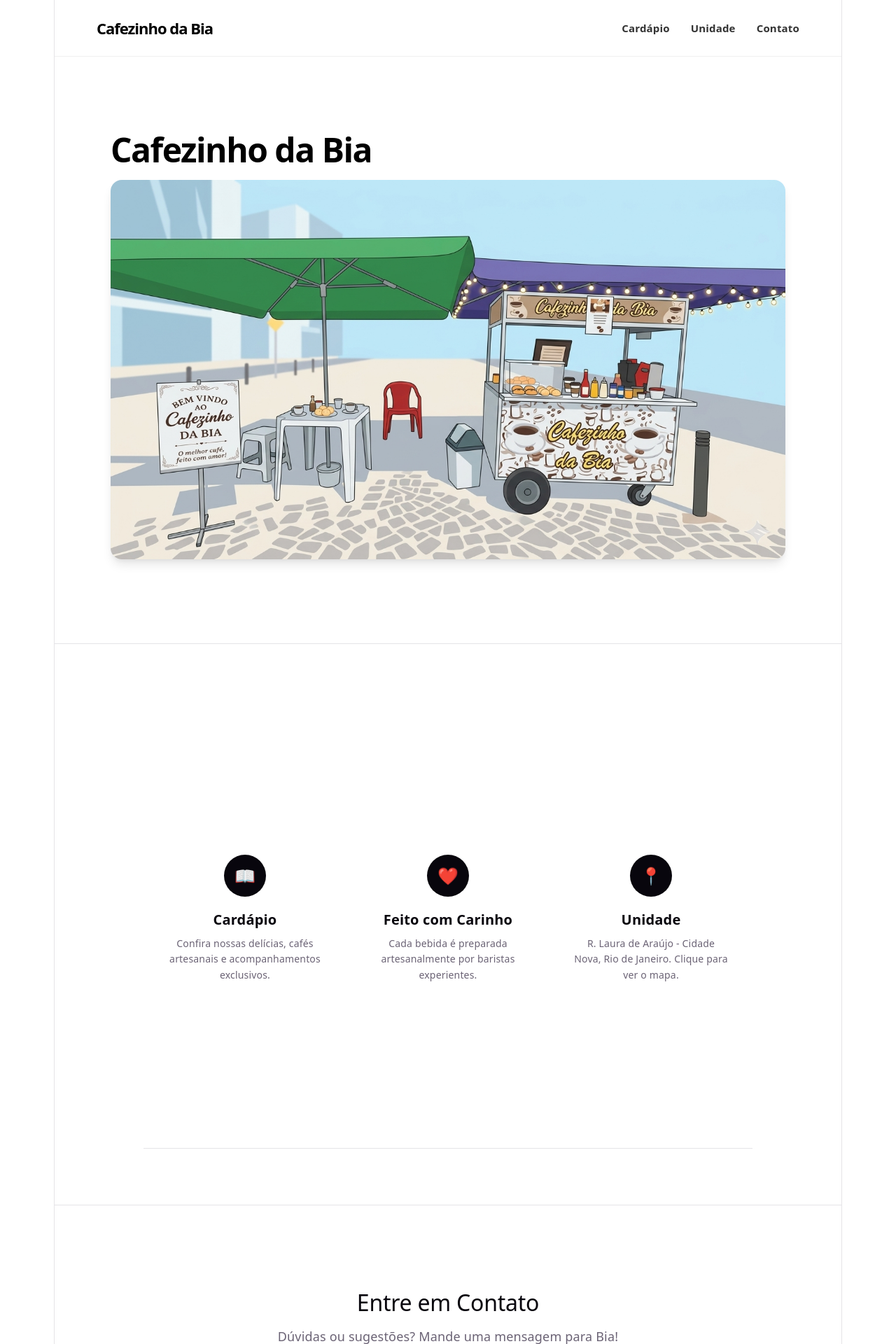
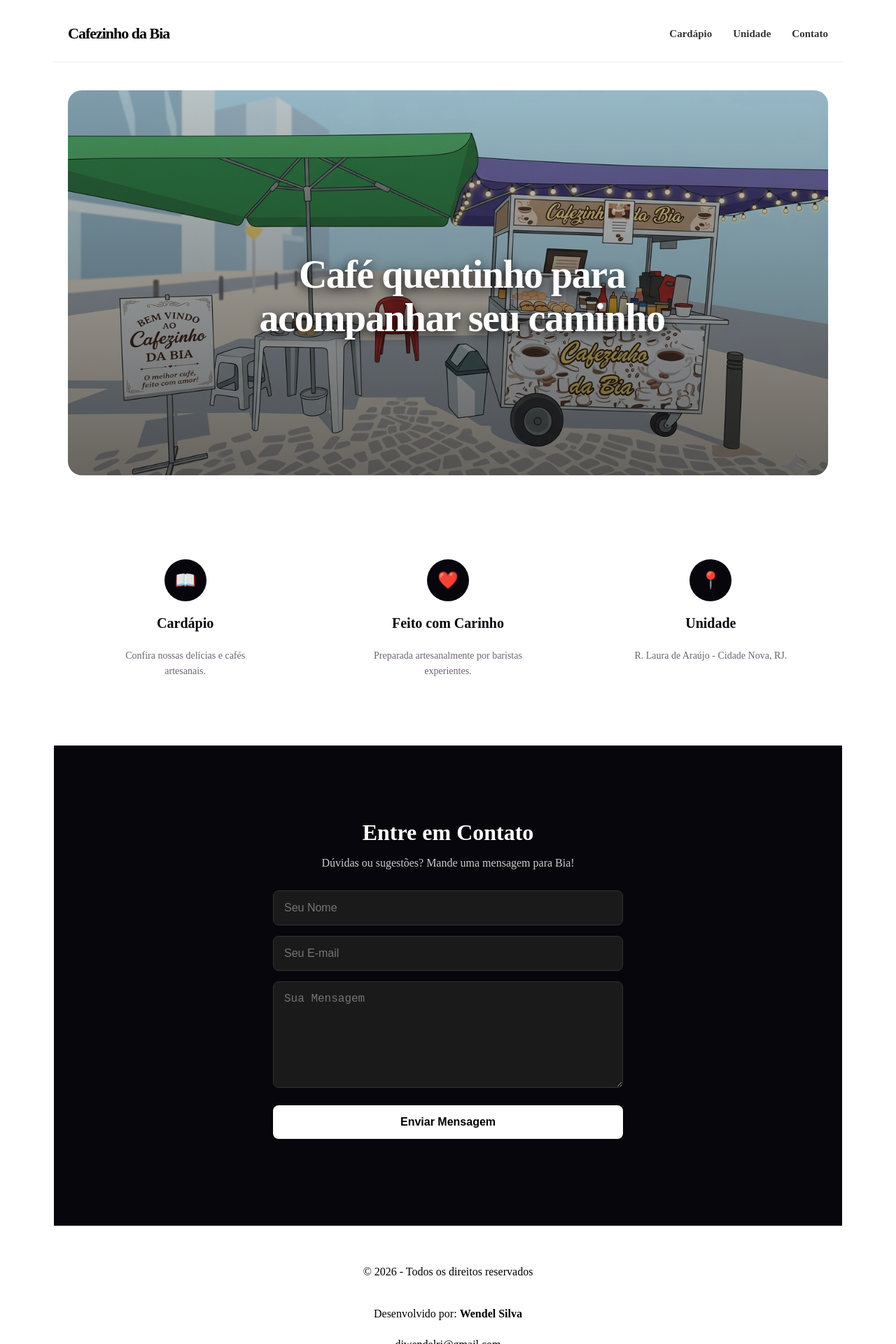
Before and after one commit to djwendelsilva/meu-projeto-cafe, a React (Vite) app: page / in a window 1280 px wide. Shown: the top 1920 px of the page at 70% size. Built offline with nearby package versions, Linux system fonts and the light colour scheme.

Commit message:
style: alinhamento 1126px, novo título hero e seção contato dark

```diff
--- a/src/components/Features.jsx
+++ b/src/components/Features.jsx
@@ -1,53 +1,55 @@
 import React from 'react';
 
 const Features = () => {
-  const mapaLink = "https://google.com";
+  const mapaLink = "https://goo.gl";
 
   return (
     <section style={sectionStyle}>
       <div style={gridStyle}>
-
-        {/* Item 1 - Cardápio */}
         <div style={itemStyle}>
           <div style={iconCircleStyle}>📖</div>
           <h3 style={titleStyle}>Cardápio</h3>
-          <p style={descStyle}>Confira nossas delícias, cafés artesanais e acompanhamentos exclusivos.</p>
+          <p style={descStyle}>Confira nossas delícias e cafés artesanais.</p>
         </div>
-
-        {/* Item 2 - Carinho */}
         <div style={itemStyle}>
           <div style={iconCircleStyle}>❤️</div>
           <h3 style={titleStyle}>Feito com Carinho</h3>
-          <p style={descStyle}>Cada bebida é preparada artesanalmente por baristas experientes.</p>
+          <p style={descStyle}>Preparada artesanalmente por baristas experientes.</p>
         </div>
-
-        {/* Item 3 - Unidade com link do Maps RJ */}
         <div style={itemStyle}>
           <div style={iconCircleStyle}>📍</div>
-          <a
-            href={mapaLink}
-            target="_blank"
-            rel="noopener noreferrer"
-            style={linkTitleStyle}
-            onMouseOver={(e) => e.target.style.color = 'var(--accent)'}
-            onMouseOut={(e) => e.target.style.color = '#08060d'}
-          >
-            Unidade
-          </a>
-          <p style={descStyle}>R. Laura de Araújo - Cidade Nova, Rio de Janeiro. Clique para ver o mapa.</p>
+          <a href={mapaLink} target="_blank" rel="noopener noreferrer" style={linkTitleStyle}>Unidade</a>
+          <p style={descStyle}>R. Laura de Araújo - Cidade Nova, RJ.</p>
         </div>
-
       </div>
     </section>
   );
 };
 
-const sectionStyle = { padding: '80px 20px', background: '#ffffff' };
-const gridStyle = { display: 'flex', justifyContent: 'center', gap: '40px', maxWidth: '1100px', margin: '0 auto', flexWrap: 'wrap' };
+const sectionStyle = {
+  width: '100%',
+  display: 'flex',
+  justifyContent: 'center',
+  padding: '80px 0',
+  background: '#ffffff'
+};
+
+const gridStyle = {
+  width: '100%',
+  maxWidth: '1126px', // LARGURA PADRÃO
+  padding: '0 20px',    // PADDING PADRÃO
+  display: 'flex',
+  justifyContent: 'center',
+  gap: '40px',
+  flexWrap: 'wrap',
+  boxSizing: 'border-box'
+};
+
+// ... (mantenha os outros estilos auxiliares iconCircleStyle, titleStyle, etc. que já tínhamos)
 const itemStyle = { flex: '1', minWidth: '250px', display: 'flex', flexDirection: 'column', alignItems: 'center', textAlign: 'center' };
 const iconCircleStyle = { width: '60px', height: '60px', backgroundColor: '#08060d', borderRadius: '50%', display: 'flex', alignItems: 'center', justifyContent: 'center', fontSize: '24px', marginBottom: '20px', color: '#fff' };
 const titleStyle = { fontSize: '20px', fontWeight: '700', color: '#08060d', margin: '0 0 10px 0' };
-const linkTitleStyle = { ...titleStyle, textDecoration: 'none', display: 'block', cursor: 'pointer', transition: 'color 0.3s' };
+const linkTitleStyle = { ...titleStyle, textDecoration: 'none', display: 'block', cursor: 'pointer' };
 const descStyle = { fontSize: '14px', color: '#6b6375', lineHeight: '1.6', maxWidth: '220px' };
 
 export default Features;
--- a/src/components/Footer.jsx
+++ b/src/components/Footer.jsx
@@ -4,13 +4,9 @@ const Footer = () => {
   return (
     <footer style={footerStyle}>
       <div style={containerStyle}>
-        <p style={copyStyle}>
-          © 2026 - Todos os direitos reservados
-        </p>
-        <p style={devStyle}>
-          Desenvolvido por: <strong>Wendel Silva</strong>
-        </p>
-        <a href="mailto:djwendelrj@gmail.com" style={emailStyle}>
+        <p>© 2026 - Todos os direitos reservados</p>
+        <p>Desenvolvido por: <strong>Wendel Silva</strong></p>
+        <a href="mailto:djwendelrj@gmail.com" style={{color: 'var(--accent)', textDecoration: 'none'}}>
           djwendelrj@gmail.com
         </a>
       </div>
@@ -18,43 +14,24 @@ const Footer = () => {
   );
 };
 
-// --- ESTILOS ---
 const footerStyle = {
   width: '100%',
-  padding: '40px 0',
-  backgroundColor: '#ffffff',
   borderTop: '1px solid #f0f0f0',
-  marginTop: 'auto' // Garante que ele fique no final se a página for curta
+  display: 'flex',
+  justifyContent: 'center',
+  padding: '40px 0'
 };
 
 const containerStyle = {
-  maxWidth: '1100px',
-  margin: '0 auto',
+  width: '100%',
+  maxWidth: '1126px', // LARGURA PADRÃO
+  padding: '0 20px',    // PADDING PADRÃO
   display: 'flex',
   flexDirection: 'column',
   alignItems: 'center',
   gap: '10px',
-  textAlign: 'center'
-};
-
-const copyStyle = {
-  fontSize: '14px',
-  color: '#999',
-  margin: 0
-};
-
-const devStyle = {
-  fontSize: '16px',
-  color: '#333',
-  margin: 0
-};
-
-const emailStyle = {
-  fontSize: '14px',
-  color: 'var(--accent)', // Usa a cor roxa que definimos no CSS
-  textDecoration: 'none',
-  fontWeight: '500',
-  transition: 'opacity 0.3s'
+  textAlign: 'center',
+  boxSizing: 'border-box'
 };
 
 export default Footer;
--- a/src/components/Navbar.jsx
+++ b/src/components/Navbar.jsx
@@ -4,28 +4,39 @@ import { HashLink as Link } from 'react-router-hash-link';
 const Navbar = () => {
   return (
     <nav style={navStyle}>
+      {/* Container interno para limitar a largura igual aos outros componentes */}
+      <div style={innerNavStyle}>
         <div style={logoStyle}>Cafezinho da Bia</div>
-
         <ul style={ulStyle}>
           <li><Link smooth to="#features" style={linkStyle}>Cardápio</Link></li>
           <li><Link smooth to="#features" style={linkStyle}>Unidade</Link></li>
           <li><Link smooth to="#contact" style={linkStyle}>Contato</Link></li>
         </ul>
+      </div>
     </nav>
   );
 };
 
 const navStyle = {
+  width: '100%',
+  background: '#ffffff',
+  borderBottom: '1px solid #f0f0f0',
+  position: 'sticky',
+  top: 0,
+  zIndex: 1000,
+  display: 'flex',
+  justifyContent: 'center' // Centraliza o container interno
+};
+
+const innerNavStyle = {
+  width: '100%',
+  maxWidth: '1126px', // LARGURA PADRÃO
+  height: '80px',
   display: 'flex',
   justifyContent: 'space-between',
   alignItems: 'center',
-  padding: '0 60px',
-  background: '#ffffff',
-  height: '80px',
-  borderBottom: '1px solid #f0f0f0',
-  position: 'sticky',
-  top: 0,
-  zIndex: 1000
+  padding: '0 20px', // PADDING PADRÃO
+  boxSizing: 'border-box'
 };
 
 const logoStyle = { fontSize: '22px', fontWeight: '800', color: '#000000', letterSpacing: '-1px' };
--- a/src/index.css
+++ b/src/index.css
@@ -1,128 +1,8 @@
-:root {
-  /* Configuração para rolagem suave ao clicar nos links da Navbar */
-  scroll-behavior: smooth;
-
-  --text: #6b6375;
-  --text-h: #08060d;
-  --bg: #fff;
-  --border: #e5e4e7;
-  --code-bg: #f4f3ec;
-  --accent: #aa3bff;
-  --accent-bg: rgba(170, 59, 255, 0.1);
-  --accent-border: rgba(170, 59, 255, 0.5);
-  --social-bg: rgba(244, 243, 236, 0.5);
-  --shadow:
-    rgba(0, 0, 0, 0.1) 0 10px 15px -3px, rgba(0, 0, 0, 0.05) 0 4px 6px -2px;
-
-  --sans: system-ui, 'Segoe UI', Roboto, sans-serif;
-  --heading: system-ui, 'Segoe UI', Roboto, sans-serif;
-  --mono: ui-monospace, Consolas, monospace;
-
-  font: 18px/145% var(--sans);
-  letter-spacing: 0.18px;
-  color-scheme: light dark;
-  color: var(--text);
-  background: var(--bg);
-  font-synthesis: none;
-  text-rendering: optimizeLegibility;
-  -webkit-font-smoothing: antialiased;
-  -moz-osx-font-smoothing: grayscale;
-
-  @media (max-width: 1024px) {
-    font-size: 16px;
-  }
-}
-
-@media (prefers-color-scheme: dark) {
-  :root {
-    --text: #9ca3af;
-    --text-h: #f3f4f6;
-    --bg: #16171d;
-    --border: #2e303a;
-    --code-bg: #1f2028;
-    --accent: #c084fc;
-    --accent-bg: rgba(192, 132, 252, 0.15);
-    --accent-border: rgba(192, 132, 252, 0.5);
-    --social-bg: rgba(47, 48, 58, 0.5);
-    --shadow:
-      rgba(0, 0, 0, 0.4) 0 10px 15px -3px, rgba(0, 0, 0, 0.25) 0 4px 6px -2px;
-  }
-
-  #social .button-icon {
-    filter: invert(1) brightness(2);
-  }
-}
-
-body {
-  margin: 0;
-}
-
 #root {
   width: 1126px;
-  max-width: 100%;
-  margin: 0 auto;
-  text-align: center;
-  border-inline: 1px solid var(--border);
-  min-height: 100svh;
+  max-width: 90%; /* Garante que não quebre no celular */
+  margin: 0 auto;  /* Centraliza na tela */
   display: flex;
   flex-direction: column;
   box-sizing: border-box;
 }
-
-/* Estilização para as seções da One-Page */
-section {
-  padding: 80px 20px; /* Dá respiro entre Home e Contato */
-  min-height: 60vh;    /* Garante que a seção ocupe um bom espaço na tela */
-  display: flex;
-  flex-direction: column;
-  align-items: center;
-  justify-content: center;
-  border-bottom: 1px solid var(--border);
-}
-
-h1,
-h2 {
-  font-family: var(--heading);
-  font-weight: 500;
-  color: var(--text-h);
-}
-
-h1 {
-  font-size: 56px;
-  letter-spacing: -1.68px;
-  margin: 32px 0;
-  @media (max-width: 1024px) {
-    font-size: 36px;
-    margin: 20px 0;
-  }
-}
-
-h2 {
-  font-size: 32px; /* Aumentei um pouco para destacar as seções */
-  line-height: 118%;
-  letter-spacing: -0.24px;
-  margin: 0 0 16px;
-  @media (max-width: 1024px) {
-    font-size: 24px;
-  }
-}
-
-p {
-  margin: 0 0 16px;
-  max-width: 600px; /* Evita que o texto fique largo demais em telas grandes */
-}
-
-code,
-.counter {
-  font-family: var(--mono);
-  display: inline-flex;
-  border-radius: 4px;
-  color: var(--text-h);
-}
-
-code {
-  font-size: 15px;
-  line-height: 135%;
-  padding: 4px 8px;
-  background: var(--code-bg);
-}
--- a/src/pages/Contact.jsx
+++ b/src/pages/Contact.jsx
@@ -1,43 +1,27 @@
 import { useState } from 'react';
 
 const Contact = () => {
-  // Estados para o formulário
   const [formData, setFormData] = useState({ name: '', email: '', message: '' });
   const [status, setStatus] = useState('');
 
   const handleSubmit = (e) => {
     e.preventDefault();
-
-    // Validação Básica (Requisito 3)
     if (!formData.name || !formData.email || !formData.message) {
       setStatus('error');
       return;
     }
-
-    // Simulação de Envio bem-sucedido
-    console.log("Dados capturados:", formData);
     setStatus('success');
-
-    // Limpa o formulário e o status de erro após sucesso
     setFormData({ name: '', email: '', message: '' });
-    setTimeout(() => setStatus(''), 5000); // Remove a mensagem de sucesso após 5 segundos
+    setTimeout(() => setStatus(''), 5000);
   };
 
   return (
-    <div style={{
-      padding: '40px 20px',
-      maxWidth: '500px',
-      margin: '0 auto',
-      textAlign: 'center'
-    }}>
-      <h2>Entre em Contato</h2>
-      <p style={{ marginBottom: '24px' }}>Dúvidas ou sugestões? Mande uma mensagem para Bia!</p>
+    <div style={sectionStyle}>
+      <div style={containerStyle}>
+        <h2 style={{ color: '#fff', fontSize: '32px', marginBottom: '10px' }}>Entre em Contato</h2>
+        <p style={{ color: '#ccc', marginBottom: '30px' }}>Dúvidas ou sugestões? Mande uma mensagem para Bia!</p>
 
-      <form onSubmit={handleSubmit} style={{
-        display: 'flex',
-        flexDirection: 'column',
-        gap: '12px'
-      }}>
+        <form onSubmit={handleSubmit} style={formStyle}>
           <input
             style={inputStyle}
             type="text"
@@ -58,53 +42,66 @@ const Contact = () => {
             value={formData.message}
             onChange={(e) => setFormData({...formData, message: e.target.value})}
           />
-        <button
-          type="submit"
-          style={{
-            background: 'var(--accent)',
-            color: 'white',
-            border: 'none',
-            padding: '12px',
-            borderRadius: '6px',
-            cursor: 'pointer',
-            fontWeight: 'bold',
-            fontSize: '16px',
-            marginTop: '8px',
-            transition: 'opacity 0.3s'
-          }}
-          onMouseOver={(e) => e.target.style.opacity = '0.9'}
-          onMouseOut={(e) => e.target.style.opacity = '1'}
-        >
+          <button type="submit" style={buttonStyle}>
             Enviar Mensagem
           </button>
         </form>
 
-      {/* Mensagens de feedback */}
         <div style={{ marginTop: '20px', minHeight: '24px' }}>
-        {status === 'error' && (
-          <p style={{ color: '#ff4d4d', fontWeight: '500' }}>
-            ⚠️ Por favor, preencha todos os campos!
-          </p>
-        )}
-        {status === 'success' && (
-          <p style={{ color: '#2ecc71', fontWeight: '500' }}>
-            ✅ Mensagem enviada com sucesso!
-          </p>
-        )}
+          {status === 'error' && <p style={{ color: '#ff4d4d' }}>⚠️ Preencha todos os campos!</p>}
+          {status === 'success' && <p style={{ color: '#2ecc71' }}>✅ Mensagem enviada com sucesso!</p>}
+        </div>
       </div>
     </div>
   );
 };
 
-// Objeto de estilo para os inputs para manter o código limpo
+// --- ESTILOS PADRONIZADOS ---
+const sectionStyle = {
+  width: '100%',
+  backgroundColor: '#08060d', // FUNDO PRETO
+  display: 'flex',
+  justifyContent: 'center',
+  padding: '80px 0'
+};
+
+const containerStyle = {
+  width: '100%',
+  maxWidth: '1126px', // LARGURA PADRÃO
+  padding: '0 20px',
+  textAlign: 'center',
+  boxSizing: 'border-box'
+};
+
+const formStyle = {
+  display: 'flex',
+  flexDirection: 'column',
+  gap: '15px',
+  maxWidth: '500px', // O formulário em si fica centralizado e menor
+  margin: '0 auto'
+};
+
 const inputStyle = {
-  padding: '12px',
-  borderRadius: '6px',
-  border: '1px solid var(--border)',
-  background: 'var(--bg)',
-  color: 'var(--text-h)',
+  padding: '15px',
+  borderRadius: '8px',
+  border: '1px solid #333',
+  background: '#1a1a1a', // Input cinza muito escuro
+  color: '#fff',         // Texto do input branco
   fontSize: '16px',
-  fontFamily: 'inherit'
+  outline: 'none'
+};
+
+const buttonStyle = {
+  background: '#fff',    // Botão branco para contrastar com o fundo preto
+  color: '#000',
+  border: 'none',
+  padding: '15px',
+  borderRadius: '8px',
+  cursor: 'pointer',
+  fontWeight: '700',
+  fontSize: '16px',
+  marginTop: '10px',
+  transition: 'transform 0.2s'
 };
 
 export default Contact;
--- a/src/pages/Home.jsx
+++ b/src/pages/Home.jsx
@@ -4,17 +4,78 @@ import fotoCafe from '../assets/bia.cafe.png';
 const Home = () => {
   return (
     <div style={sectionStyle}>
-      <h1 style={titleStyle}>Cafezinho da Bia</h1>
       <div style={containerStyle}>
-        <img src={fotoCafe} alt="Carrinho Cafezinho da Bia" style={imageStyle} />
+        {/* Imagem de Fundo */}
+        <img
+          src={fotoCafe}
+          alt="Carrinho Cafezinho da Bia"
+          style={imageStyle}
+        />
+
+        {/* Camada de Contraste e Texto Centralizado */}
+        <div style={overlayStyle}>
+          <h1 style={titleStyle}>
+            Café quentinho para <br/> acompanhar seu caminho
+          </h1>
+        </div>
       </div>
     </div>
   );
 };
 
-const sectionStyle = { padding: '40px 60px', textAlign: 'left', background: '#ffffff' };
-const titleStyle = { fontSize: '48px', fontWeight: '800', color: '#000000', margin: '0 0 30px 0', letterSpacing: '-1.5px' };
-const containerStyle = { width: '100%', maxWidth: '1200px', borderRadius: '16px', overflow: 'hidden', boxShadow: 'var(--shadow)' };
-const imageStyle = { width: '100%', height: 'auto', display: 'block', objectFit: 'cover' };
+// --- ESTILOS PADRONIZADOS (1126px) ---
+const sectionStyle = {
+  width: '100%',
+  display: 'flex',
+  justifyContent: 'center',
+  padding: '40px 0',
+  background: '#ffffff'
+};
+
+const containerStyle = {
+  position: 'relative', // Permite o texto flutuar sobre a imagem
+  width: '100%',
+  maxWidth: '1126px', // Alinhado com a Navbar e Footer
+  height: '550px',
+  margin: '0 20px',
+  borderRadius: '20px',
+  overflow: 'hidden',
+  boxShadow: 'var(--shadow)',
+};
+
+const imageStyle = {
+  width: '100%',
+  height: '100%',
+  objectFit: 'cover',
+  display: 'block',
+};
+
+const overlayStyle = {
+  position: 'absolute',
+  top: 0,
+  left: 0,
+  width: '100%',
+  height: '100%',
+  /* Escurece a imagem para as letras brancas saltarem */
+  background: 'linear-gradient(rgba(0,0,0,0.2), rgba(0,0,0,0.6))',
+  display: 'flex',
+  justifyContent: 'center',
+  alignItems: 'center',
+  textAlign: 'center',
+  padding: '20px'
+};
+
+const titleStyle = {
+  /* Fonte responsiva: grande no PC, ajustada no celular */
+  fontSize: 'clamp(28px, 5vw, 56px)',
+  fontWeight: '800',
+  color: '#ffffff',
+  margin: '0',
+  lineHeight: '1.1',
+  textShadow: '0px 4px 15px rgba(0, 0, 0, 0.9)', // Sombra forte para visibilidade total
+  fontFamily: 'var(--heading)',
+  letterSpacing: '-1.5px',
+  maxWidth: '800px'
+};
 
 export default Home;
```
Lines whose indentation alone changed are shown as unchanged.
